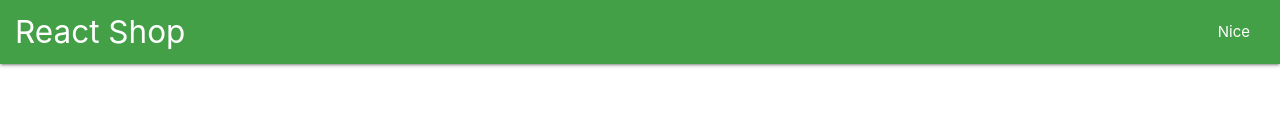
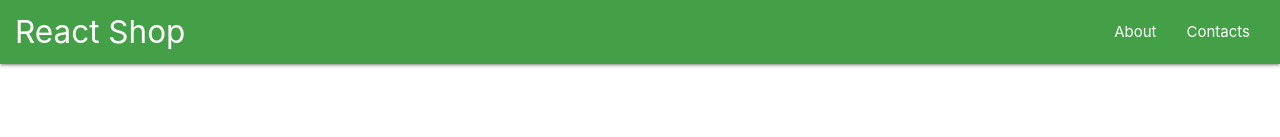
Before and after one commit to DmitriyMiroshnychenko/food_project, a React (Create React App) app: page /about in a window 1280 px wide. Shown: the top 137 px of the page. Built offline with nearby package versions, Linux system fonts and the light colour scheme.

Commit message:
added new link

```diff
--- a/src/components/Header.jsx
+++ b/src/components/Header.jsx
@@ -8,7 +8,12 @@ function Header() {
         <ul id="nav-mobile" className="right hide-on-med-and-down">
           <li>
             <a href="#!" target="_blank" rel="noreferrer">
-              Nice
+              About
+            </a>
+          </li>
+          <li>
+            <a href="#!" target="_blank" rel="noreferrer">
+              Contacts
             </a>
           </li>
         </ul>
```
